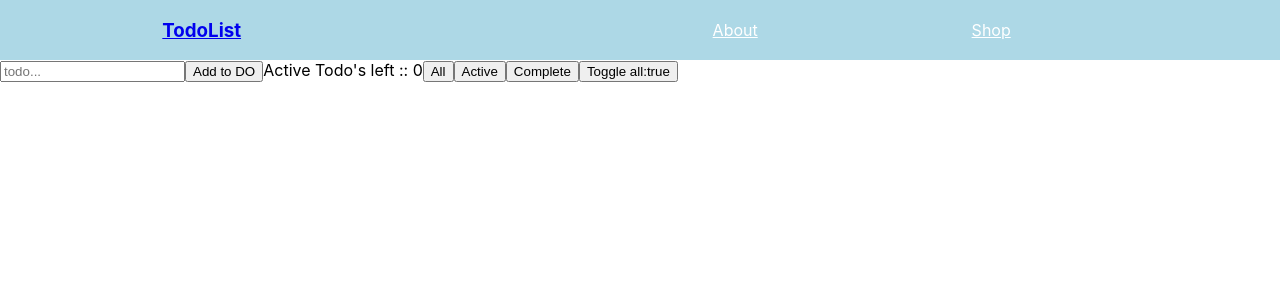
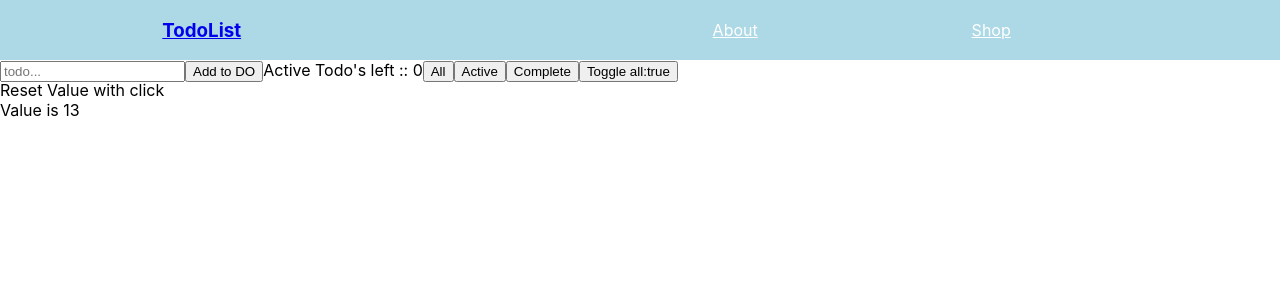
Before and after one commit to Pa1sathvik/ReactTodoList, a React (Create React App) app: page / in a window 1280 px wide. Shown: the top 300 px of the page. Built offline with nearby package versions, Linux system fonts and the light colour scheme.

Commit message:
Added reset value...

```diff
--- a/src/StateChange.js
+++ b/src/StateChange.js
@@ -1,28 +1,37 @@
-import React, { Component } from "react"
+import React, { Component } from "react";
+
+export default class StageChange extends Component {
+  constructor(props) {
+    super(props);
+    this.state = {
+      value: this.props.value,
+    };
+  }
+
+  render() {
+    return (
+      <div>
 
 
-export default class StageChange extends Component {
-
-    constructor(props){
-
-        super(props);
-        this.state = {
-
-            value : this.props.value,
-
-
-        }
-    }
-
-    render(){
-
-        return(
-
-            <div onClick = {()=>{this.setState({
-
-                value : this.state.value + 190,
-            })}}>Value is {this.state.value}</div>
-        )
-    }
-
+        <br />
+        <div
+          onClick={() => {
+            this.setState({
+              value: 0,
+            });
+          }}
+        > Reset Value with click
+        </div>
+        <div
+        onClick={() => {
+          this.setState({
+            value: this.state.value + 190,
+          });
+        }}
+      >
+        Value is {this.state.value}
+      </div>
+      </div>
+    );
+  }
 }
```
